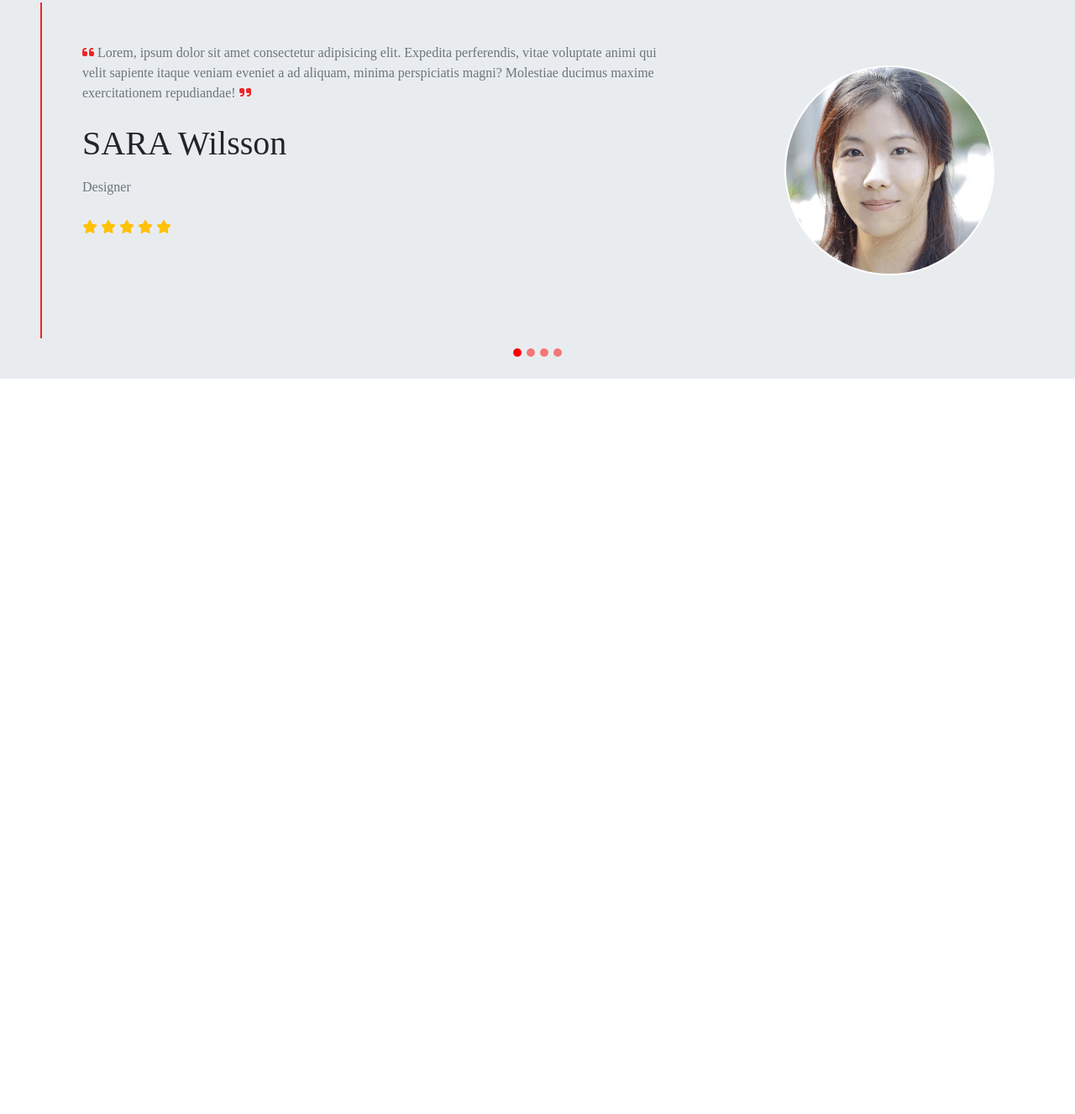
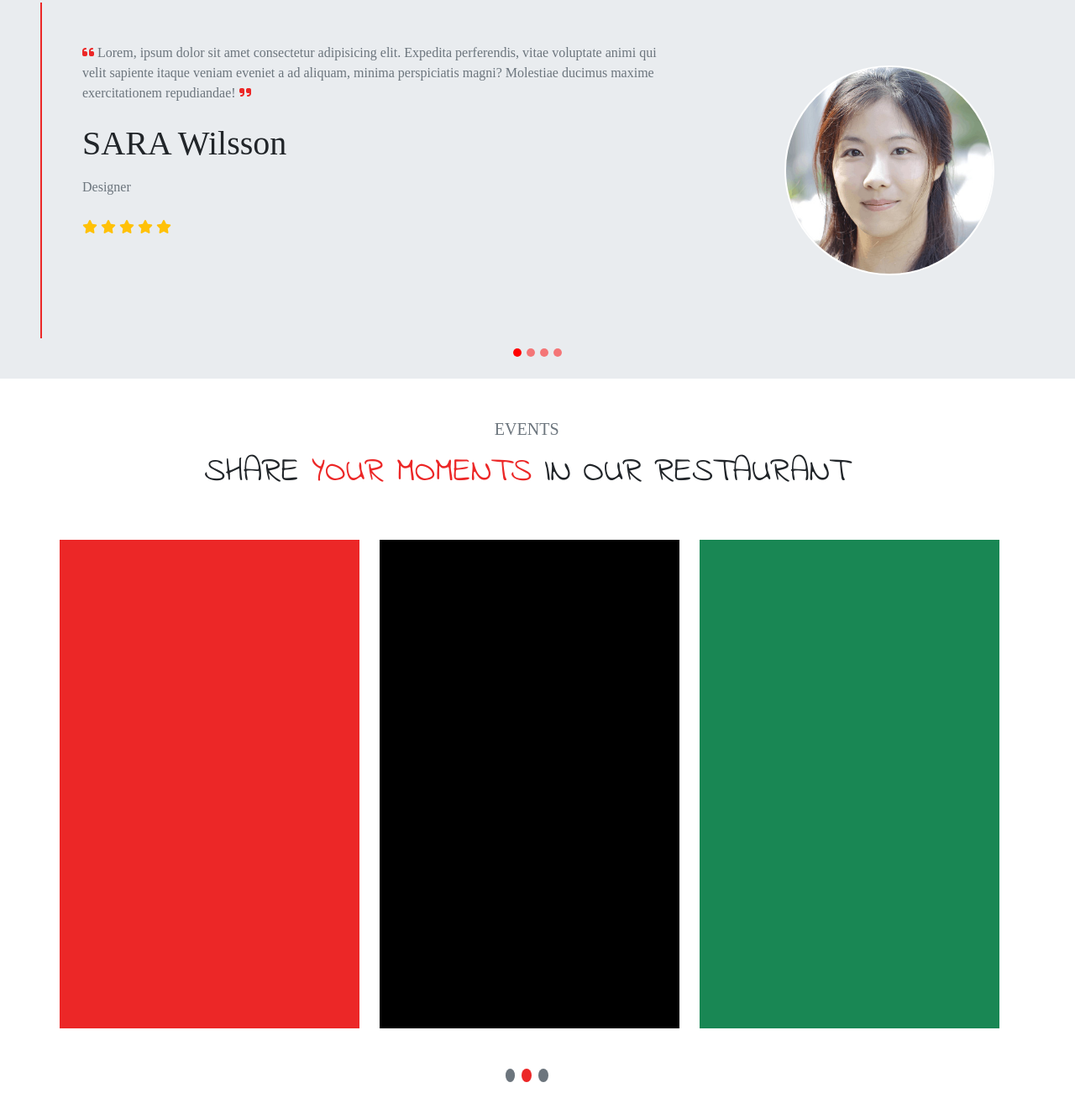
Before and after one commit to YF-0-1/Finale-Project-Javascript-DOM-FARADI_YOUSSEF, a website: page index.html in a window 1280 px wide. Shown: the part 3933-5260 px from the top of the page at 84% size. Before the commit the page ends 4384 px from the top, so only its background shows below. Drawn offline with nearby package versions, Linux system fonts and the light colour scheme.

Commit message:
carousel makhdamach

```diff
--- a/index.html
+++ b/index.html
@@ -549,7 +549,49 @@
 
         <!-- & section x carousel one -->
 
+        <section class="caroussel_1 pt-5" id="events">
+            <div class="caroussel_1_elements w-100 d-flex flex-column align-items-center  gap-5 ">
+                <div class="caroussel_1_top d-flex flex-column align-items-center gap-2">
+                    <h5 class="text-secondary">EVENTS</h5>
+                    <h1 class="text-center">SHARE <span class="text-blood "> YOUR MOMENTS</span> IN OUR RESTAURANT</h1>
+                </div>
+                <div class="caroussel_1_middle d-flex flex-column flex-lg-row  gap-4">
+                    <div id="img-3 " class="img-div">
+                        <div class="bg-blood w-100 h-100">
 
+                        </div>
+                    </div>
+                    <div id="img-1" class="img-div ">
+                        <div class="bg-black w-100 h-100">
+
+                        </div>
+                    </div>
+                    <div id="img-2" class="img-div">
+                        <div class="bg-success w-100 h-100">
+
+                        </div>
+                    </div>
+                    <div id="img-3" class="img-div">
+                        <div class="bg-blood w-100 h-100">
+
+                        </div>
+                    </div>
+                    <div id="img-1" class="img-div ">
+                        <div class="bg-black w-100 h-100">
+
+                        </div>
+                    </div>
+                </div>
+                <div class="btns_caroussel_1 d-flex gap-2">
+                    <button id="btn-1" class="bg-secondary border-0 w-25 rounded-circle h-100 ">
+                    </button>
+                    <button id="btn-2" class="bg-blood border-0 w-25 rounded-circle h-100 ">
+                    </button>
+                    <button id="btn-3" class="bg-secondary border-0 w-25 rounded-circle h-100 ">
+                    </button>
+                </div>
+            </div>
+        </section>
 
         <!-- & section -->
 
```
